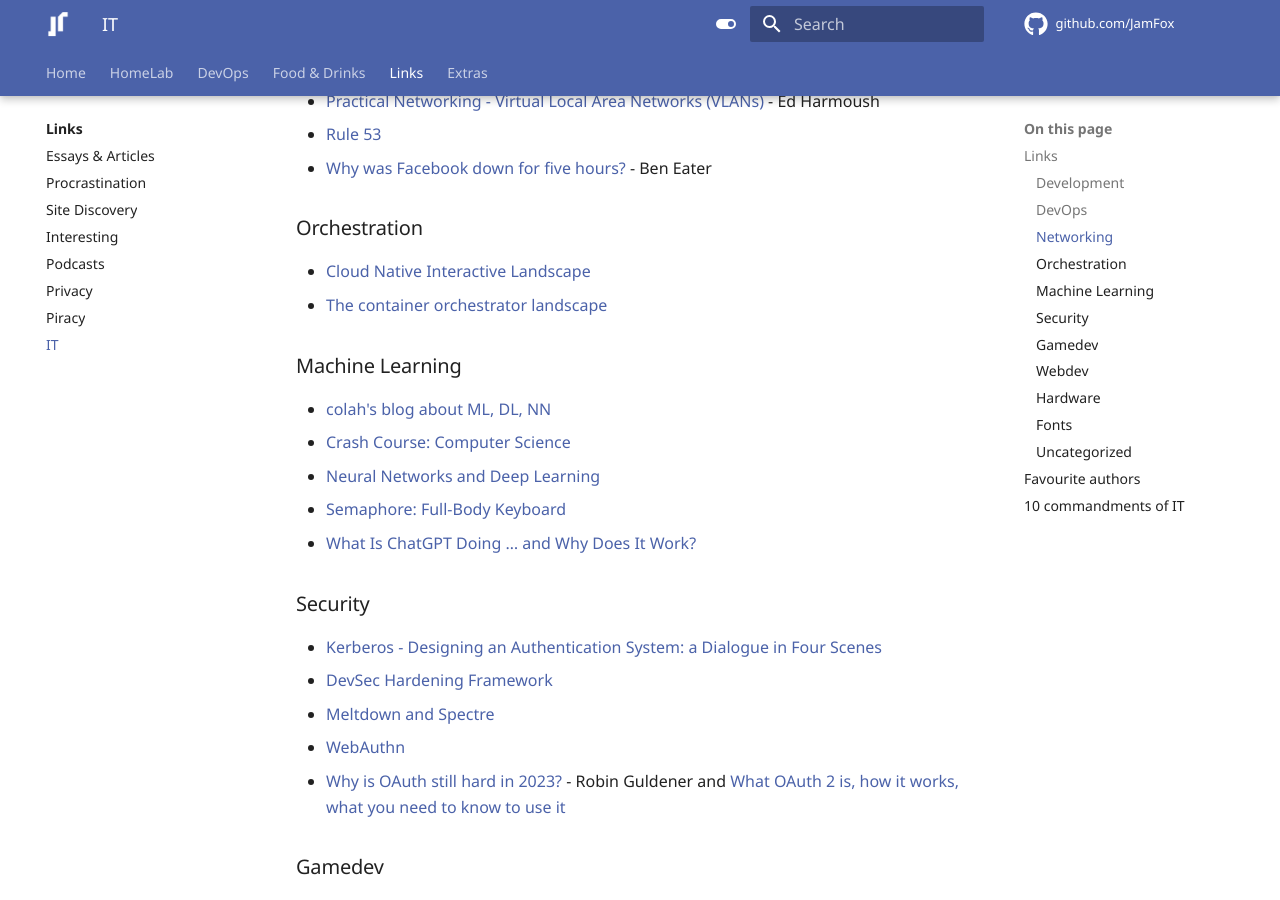
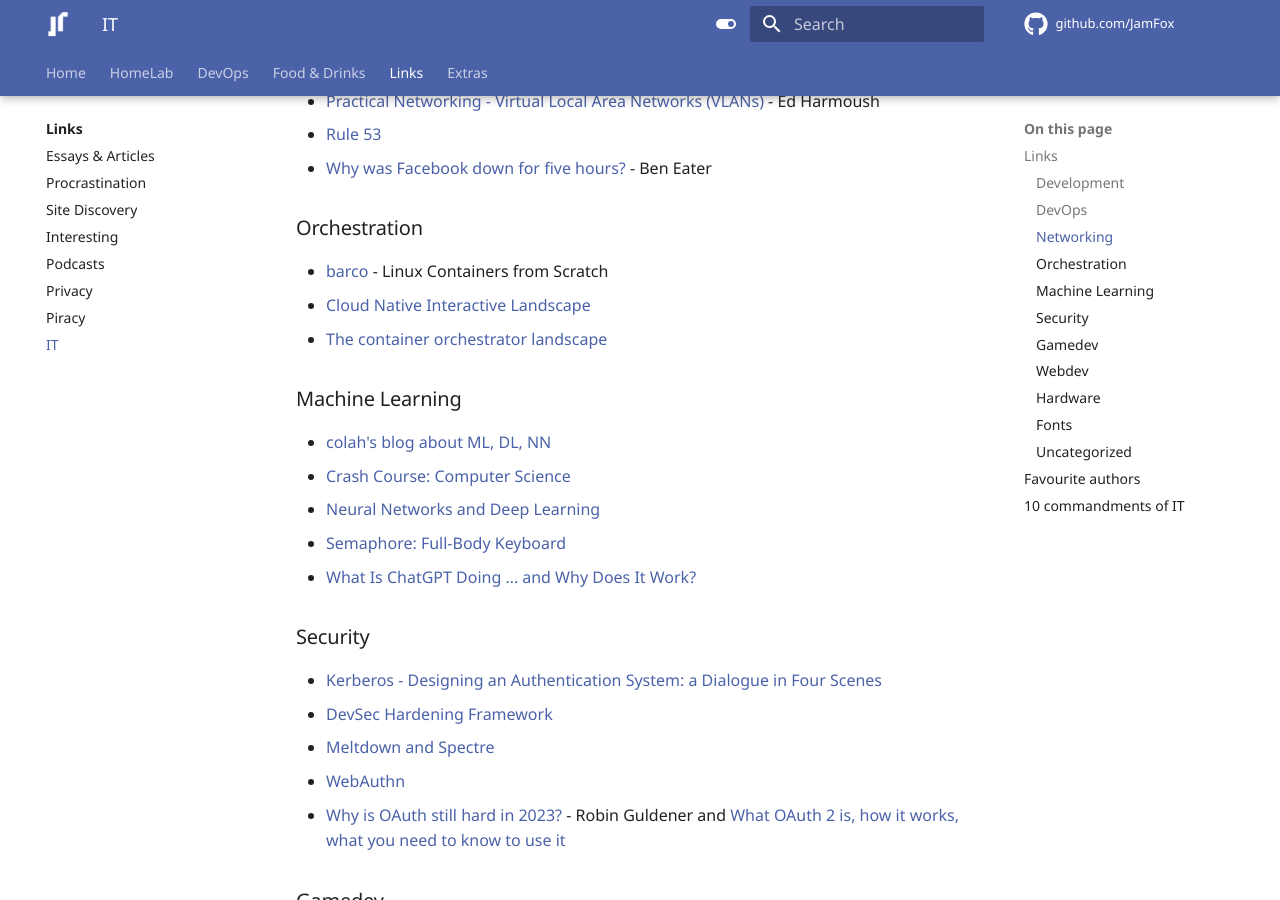
Before and after one commit to JamFox/docs.jamfox.dev, an MkDocs documentation site: the page built from docs/content/links/it.md, in a window 1280 px wide and 900 px high, scrolled down 1107 px. Built offline with MkDocs 1.6.1 and Material for MkDocs 9.7.7, drawn with Linux system fonts in a browser that asks for light colours; comment, search, counter and statistics services are not loaded.

Commit message:
add barco

```diff
--- a/docs/content/links/it.md
+++ b/docs/content/links/it.md
@@ -40,6 +40,7 @@ title: "IT"
 
 ### Orchestration
 
+- [barco](https://github.com/lucavallin/barco) - Linux Containers from Scratch
 - [Cloud Native Interactive Landscape](https://landscape.cncf.io/)
 - [The container orchestrator landscape](https://lwn.net/Articles/905164/)
 
```
